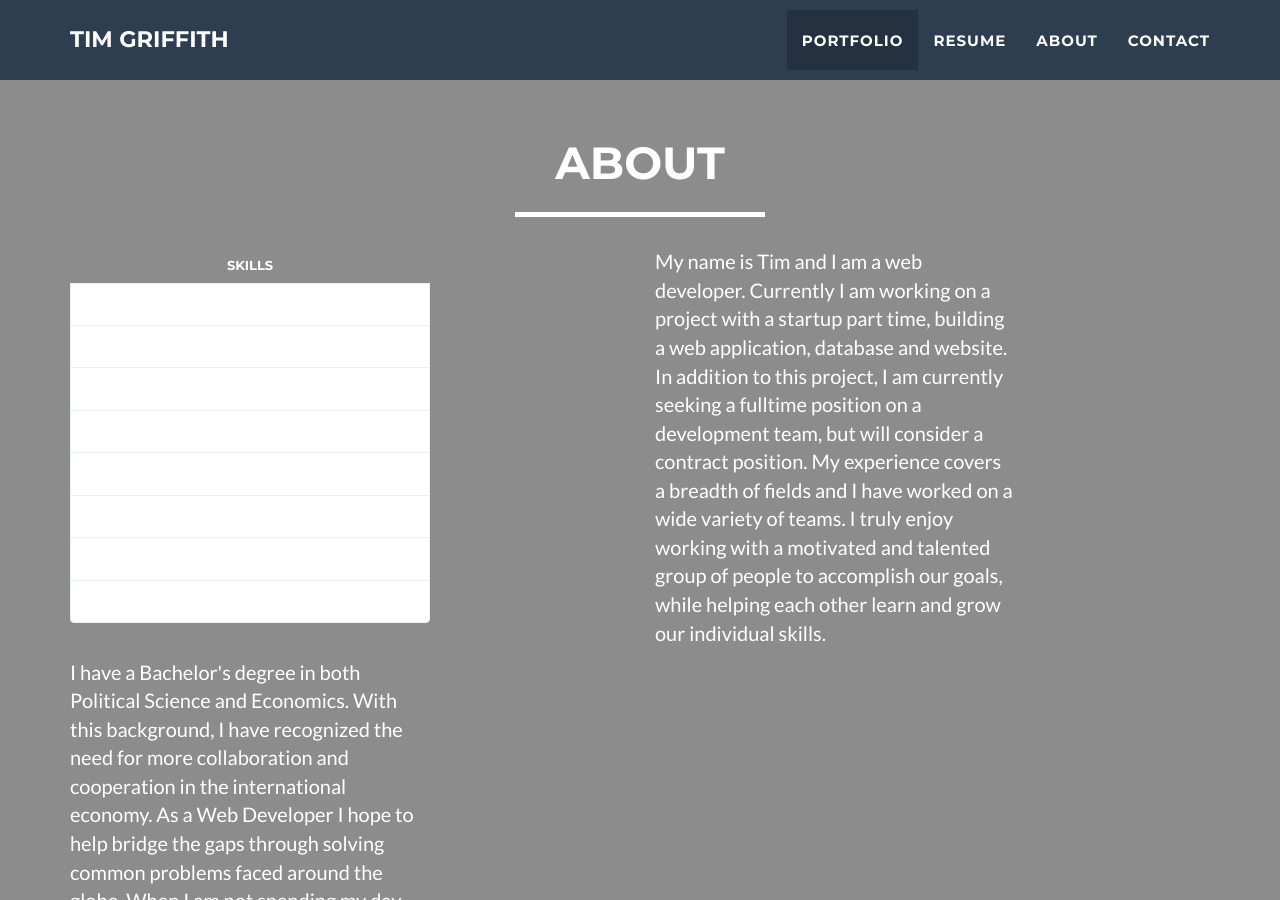
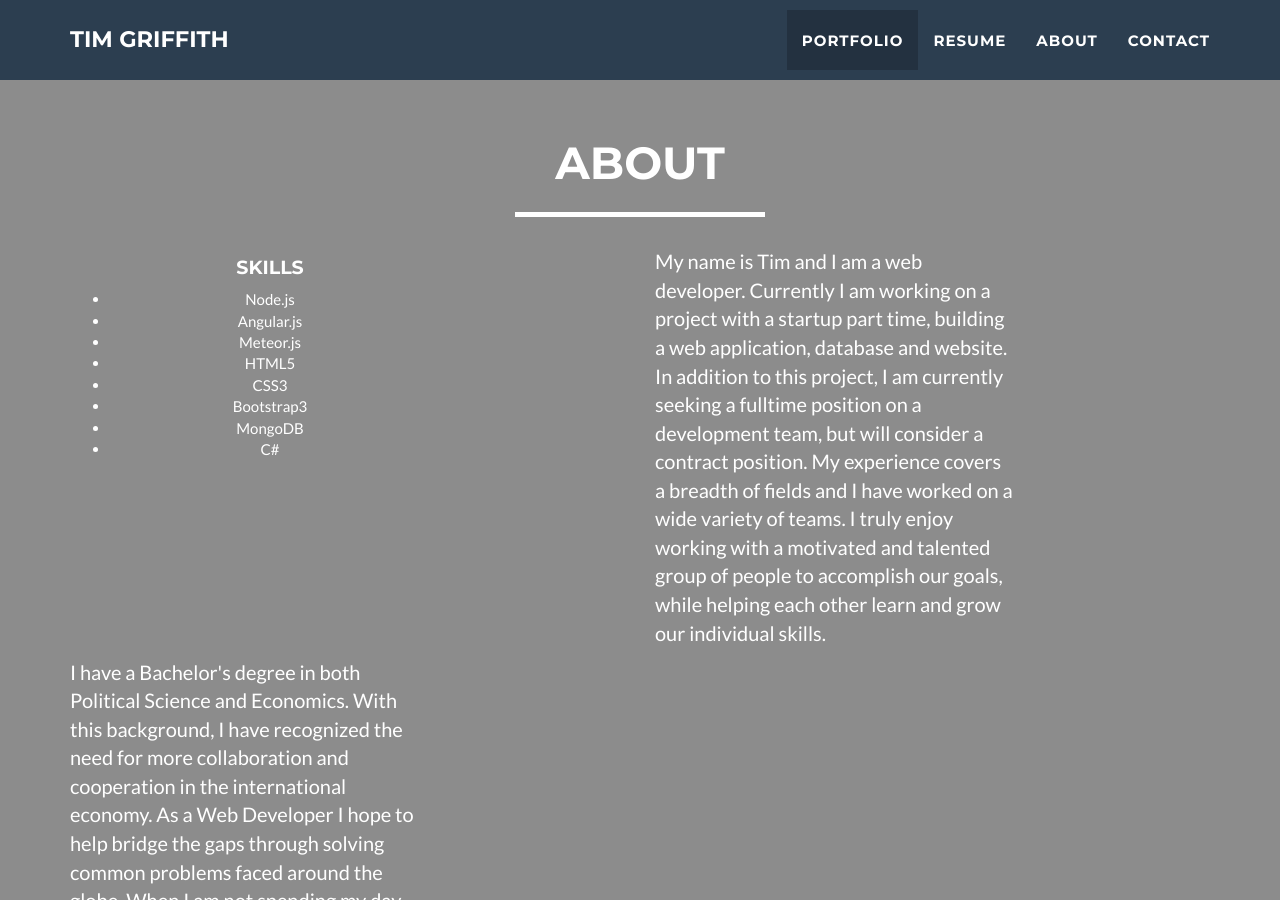
Before and after one commit to tmgriffith/tmgriffith.github.io, a Jekyll site: the page built from index.html, in a window 1280 px wide and 900 px high, scrolled down 1597 px. Built offline with Jekyll 4.4.1, drawn with Linux system fonts in a browser that asks for light colours.

Commit message:
Update about.html

```diff
--- a/_includes/about.html
+++ b/_includes/about.html
@@ -9,15 +9,15 @@
             </div>
             <div class="row">
                 <div class="col-sm-4 text-center">
-                 <ul class="list-group"><h6>Skills</h6>
-                  <li class="list-group-item">Node.js</li>
-                  <li class="list-group-item">Angular.js</li>
-                  <li class="list-group-item">Meteor.js</li>
-                  <li class="list-group-item">HTML5</li>
-                  <li class="list-group-item">CSS3</li>
-                  <li class="list-group-item">Bootstrap3</li>
-                  <li class="list-group-item">MongoDB</li>
-                  <li class="list-group-item">C#</li>
+                 <ul><h4>Skills</h4>
+                  <li>Node.js</li>
+                  <li>Angular.js</li>
+                  <li>Meteor.js</li>
+                  <li>HTML5</li>
+                  <li>CSS3</li>
+                  <li>Bootstrap3</li>
+                  <li>MongoDB</li>
+                  <li>C#</li>
                  </ul>
                 </div>
                 <div class="col-sm-4 col-lg-offset-2">
```
